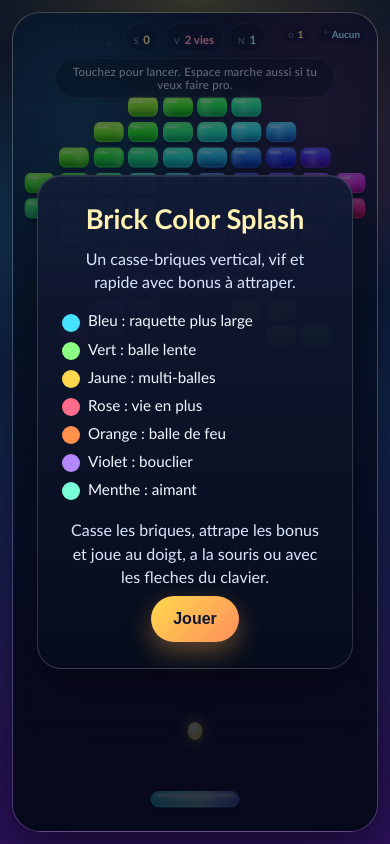
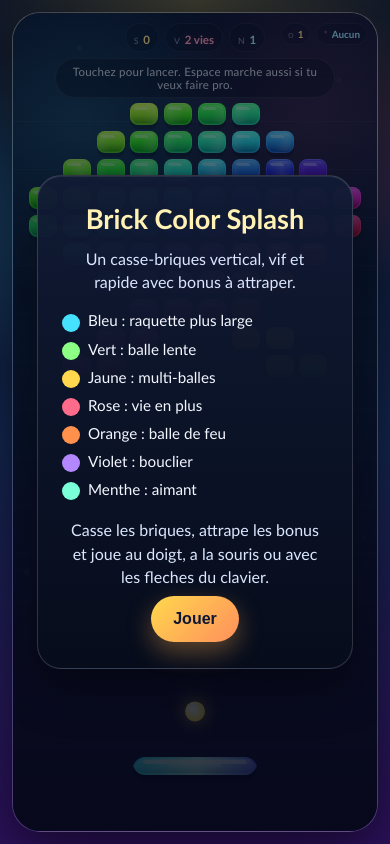
Before and after one commit to digitalfox703-rgb/brick-game, a plain HTML site: page index.html in a window 390 px wide. Drawn offline with Linux system fonts and the light colour scheme; animation ran at ten frames a second.

Commit message:
Adapt layout for phone screens

```diff
--- a/index.html
+++ b/index.html
@@ -42,13 +42,14 @@
     body {
       display: grid;
       place-items: center;
-      padding: 12px;
+      padding: calc(12px + env(safe-area-inset-top, 0px)) 12px calc(12px + env(safe-area-inset-bottom, 0px));
     }
 
     .app {
       position: relative;
       width: min(100vw - 24px, 500px);
-      height: min(100vh - 24px, 900px);
+      height: min(calc(100dvh - 24px - env(safe-area-inset-top, 0px) - env(safe-area-inset-bottom, 0px)), 900px);
+      min-height: 620px;
       border-radius: 28px;
       overflow: hidden;
       border: 1px solid rgba(255, 255, 255, 0.16);
@@ -325,6 +326,7 @@
   </div>
 
   <script>
+    const appEl = document.querySelector(".app");
     const canvas = document.getElementById("game");
     const ctx = canvas.getContext("2d");
 
@@ -338,15 +340,26 @@
     const overlay = document.getElementById("overlay");
     const startBtn = document.getElementById("startBtn");
 
-    const width = canvas.width;
-    const height = canvas.height;
+    let width = canvas.width;
+    let height = canvas.height;
 
     const brickRows = 10;
     const brickCols = 10;
     const brickGap = 6;
     const brickHeight = 22;
-    const topPadding = 92;
     const sidePadding = 16;
+
+    function getTopPadding() {
+      return Math.max(78, Math.min(96, height * 0.11));
+    }
+
+    function getBottomPlayInset() {
+      return Math.max(52, Math.min(82, height * 0.09));
+    }
+
+    function getSpawnY() {
+      return height - getBottomPlayInset() - 46;
+    }
 
     const bonusTypes = {
       wide: { color: "#46e1ff", label: "Raquette +", icon: "W" },
@@ -489,7 +502,7 @@
       },
       paddle: {
         x: width / 2 - 62,
-        y: height - 44,
+        y: height - getBottomPlayInset(),
         width: 124,
         height: 18,
         speed: 0.22,
@@ -527,7 +540,8 @@
       state.touchState.anchorClientX = 0;
       state.touchState.anchorPaddleX = state.paddle.x;
       state.touchState.targetX = state.paddle.x;
-      state.balls = [createBall(width / 2, height - 110, 4.8, -6.2)];
+      state.paddle.y = height - getBottomPlayInset();
+      state.balls = [createBall(width / 2, getSpawnY(), 4.8, -6.2)];
       state.ballLocked = true;
       buildLevel();
       updateHud();
@@ -564,6 +578,7 @@
       state.levelConfig = getLevelConfig(state.level);
       state.currentAnimal = animalLevels[(state.level - 1) % animalLevels.length];
       const brickWidth = (width - sidePadding * 2 - brickGap * (brickCols - 1)) / brickCols;
+      const topPadding = getTopPadding();
       state.bricks = [];
 
       for (let row = 0; row < brickRows; row += 1) {
@@ -890,7 +905,7 @@
       const step = Math.max(-maxStep, Math.min(maxStep, delta));
       state.paddle.x += step;
       state.paddle.x = Math.max(0, Math.min(width - state.paddle.width, state.paddle.x));
-      state.paddle.y = height - 44;
+      state.paddle.y = height - getBottomPlayInset();
 
       if (state.ballLocked && state.balls[0]) {
         lockBallToPaddle(state.balls[0]);
@@ -1009,7 +1024,7 @@
         state.missiles = [];
         state.levelConfig = getLevelConfig(state.level);
         state.paddle.width = state.effects.wideUntil > now ? 178 : state.levelConfig.paddleWidth;
-        state.balls = [createBall(width / 2, height - 110, 5 + Math.min(state.level, 7) * 0.2, -6.4 - Math.min(state.level, 6) * 0.16)];
+        state.balls = [createBall(width / 2, getSpawnY(), 5 + Math.min(state.level, 7) * 0.2, -6.4 - Math.min(state.level, 6) * 0.16)];
         state.ballLocked = true;
         buildLevel();
         if (state.balls[0]) {
@@ -1023,7 +1038,7 @@
 
       if (state.balls.length === 0) {
         if (shieldActive) {
-          state.balls = [createBall(width / 2, height - 110, 4.8, -6.2)];
+          state.balls = [createBall(width / 2, getSpawnY(), 4.8, -6.2)];
           state.ballLocked = true;
           lockBallToPaddle(state.balls[0]);
           statusEl.classList.remove("hidden");
@@ -1035,7 +1050,7 @@
             endGame();
             return;
           }
-          state.balls = [createBall(width / 2, height - 110, 4.8, -6.2)];
+          state.balls = [createBall(width / 2, getSpawnY(), 4.8, -6.2)];
           state.ballLocked = true;
           lockBallToPaddle(state.balls[0]);
           statusEl.classList.remove("hidden");
@@ -1385,6 +1400,52 @@
       const rect = canvas.getBoundingClientRect();
       const ratio = width / rect.width;
       state.pointerX = (clientX - rect.left) * ratio;
+    }
+
+    function resizeGame() {
+      const nextWidth = Math.max(320, Math.round(appEl.clientWidth));
+      const nextHeight = Math.max(620, Math.round(appEl.clientHeight));
+      const prevWidth = width;
+      const prevHeight = height;
+
+      if (nextWidth === width && nextHeight === height) return;
+
+      width = nextWidth;
+      height = nextHeight;
+      canvas.width = width;
+      canvas.height = height;
+
+      if (prevWidth > 0) {
+        const maxPrevX = Math.max(1, prevWidth - state.paddle.width);
+        const maxNextX = Math.max(0, width - state.paddle.width);
+        state.paddle.x = Math.max(0, Math.min(maxNextX, (state.paddle.x / maxPrevX) * maxNextX));
+      }
+
+      state.paddle.y = height - getBottomPlayInset();
+      state.pointerX = state.paddle.x + state.paddle.width / 2;
+      state.touchState.targetX = state.paddle.x;
+      state.touchState.anchorPaddleX = state.paddle.x;
+
+      if (state.ballLocked && state.balls[0]) {
+        lockBallToPaddle(state.balls[0]);
+      } else if (prevWidth > 0 && prevHeight > 0) {
+        const scaleX = width / prevWidth;
+        const scaleY = height / prevHeight;
+        state.balls.forEach((ball) => {
+          ball.x *= scaleX;
+          ball.y *= scaleY;
+          ball.trail = [];
+        });
+        state.bonuses.forEach((bonus) => {
+          bonus.x *= scaleX;
+          bonus.y *= scaleY;
+        });
+        state.missiles.forEach((missile) => {
+          missile.x *= scaleX;
+          missile.y *= scaleY;
+        });
+      }
+
     }
 
     function updateTouchTarget(event, isStart = false) {
@@ -1481,6 +1542,11 @@
       resetGame();
     });
 
+    resizeGame();
+    window.addEventListener("resize", resizeGame);
+    if (window.visualViewport) {
+      window.visualViewport.addEventListener("resize", resizeGame);
+    }
     resetGame();
     state.running = false;
     requestAnimationFrame(frame);
```
